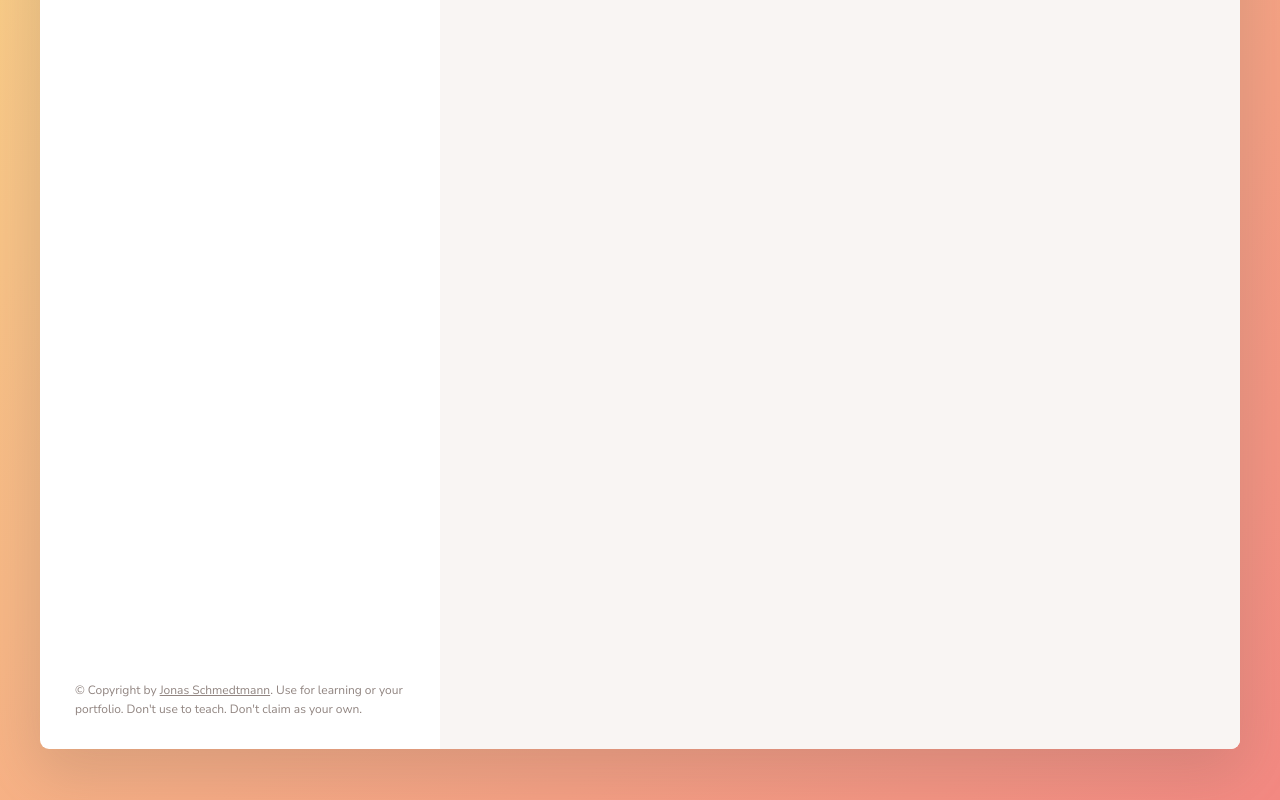
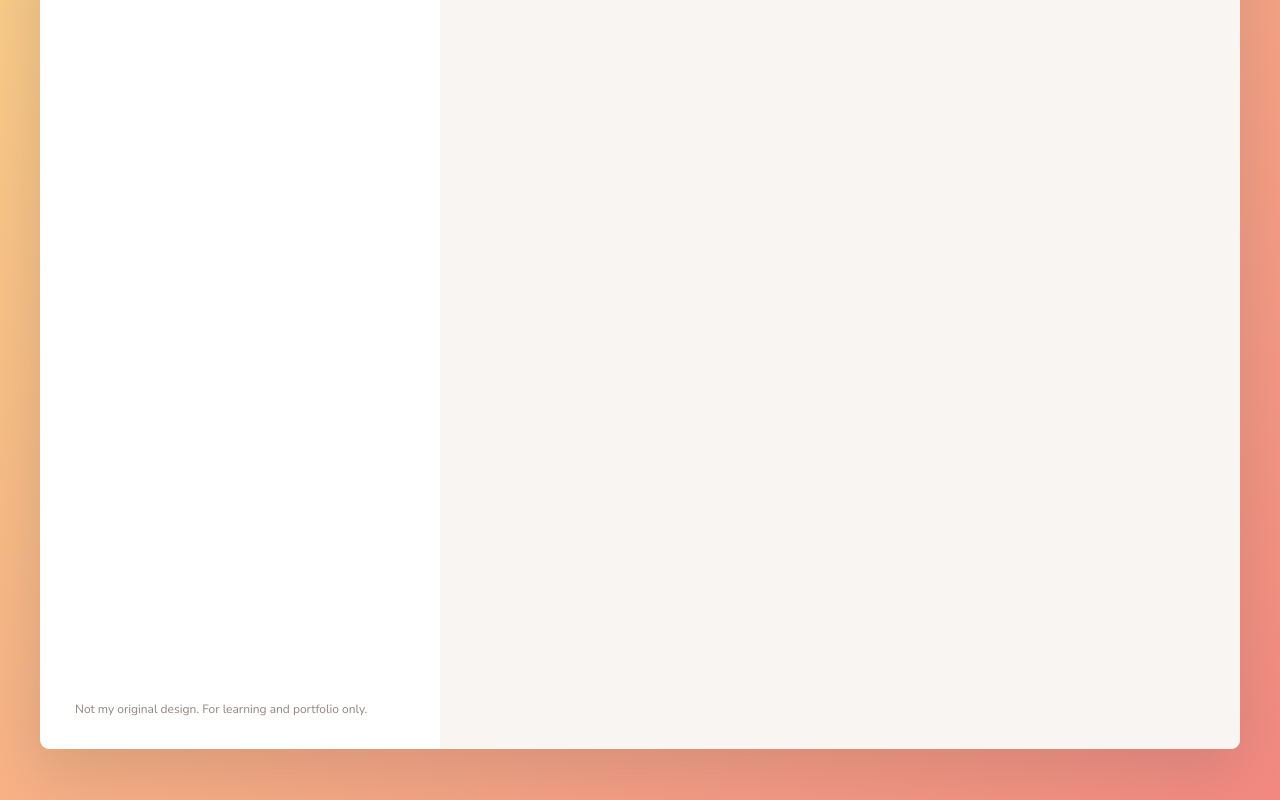
Before and after one commit to Valrhoman/project-forkify, a website built with Parcel: page index.html in a window 1280 px wide. Shown: the part 472-1272 px from the top of the page. Built offline with nearby package versions, Linux system fonts and the light colour scheme.

Commit message:
Update footer

```diff
--- a/index.html
+++ b/index.html
@@ -122,14 +122,7 @@
         </div>
 
         <p class="copyright">
-          &copy; Copyright by
-          <a
-            class="twitter-link"
-            target="_blank"
-            href="https://twitter.com/jonasschmedtman"
-            >Jonas Schmedtmann</a
-          >. Use for learning or your portfolio. Don't use to teach. Don't claim
-          as your own.
+          Not my original design. For learning and portfolio only.
         </p>
       </div>
 
```
